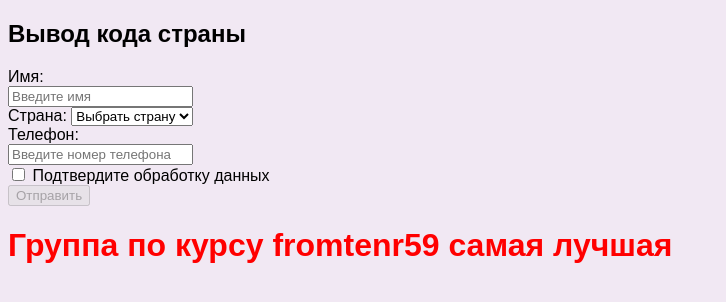
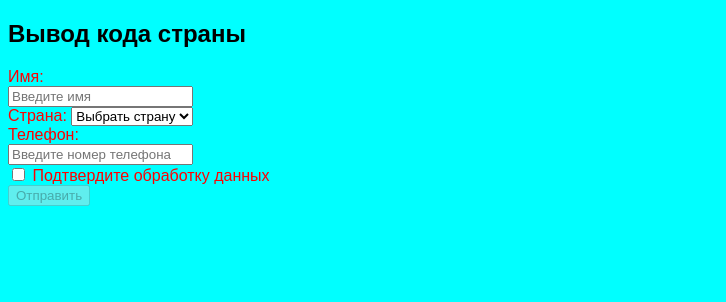
Before and after one commit to elenam777/Lesson6, a plain HTML site: page index.html in a window 1280 px wide. Shown: the whole page, without its empty margins (0-726 px from the left). Drawn offline with Linux system fonts and the light colour scheme.

Commit message:
new changes

```diff
--- a/index.html
+++ b/index.html
@@ -40,7 +40,8 @@
 <button id="btn" disabled>Отправить</button>
 </form>
 </div>
-<h1>Группа по курсу fromtenr59  самая лучшая</h1>
+<!-- <h1>Группа по курсу fromtenr59  самая лучшая</h1> -->
+
 <script src="main.js"></script>
 
 </body>
--- a/style.css
+++ b/style.css
@@ -53,3 +53,13 @@ input[type="checkbox"]{
 .skillslist li:hover::before{
     content:"😎"
 }
+
+#procent{
+    display: flex;
+}
+@media (max-width:1440px) {
+    body{
+        background-color: aqua;
+        color: red;
+    }
+}
```
